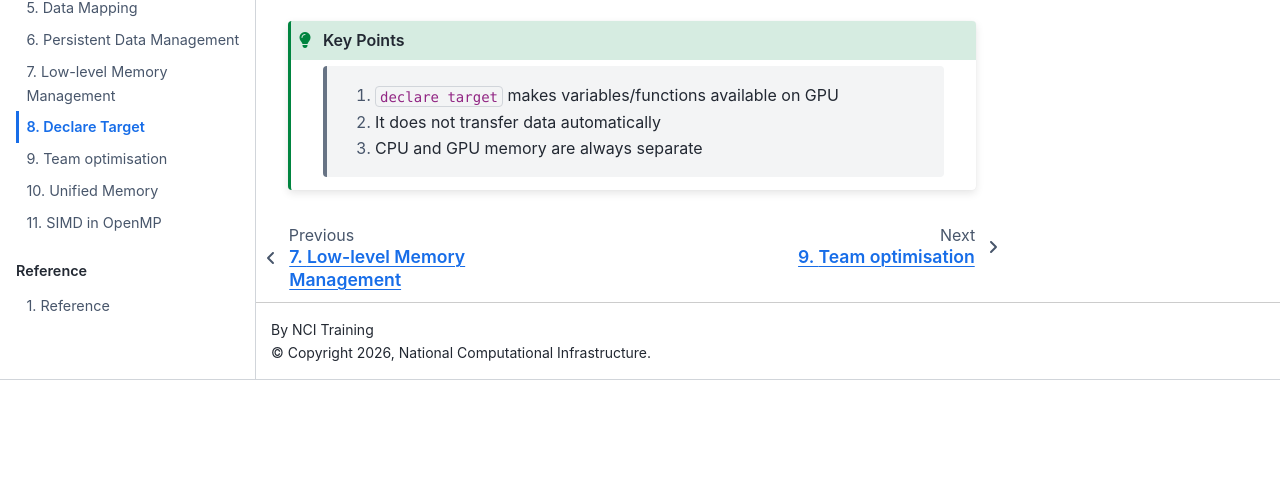
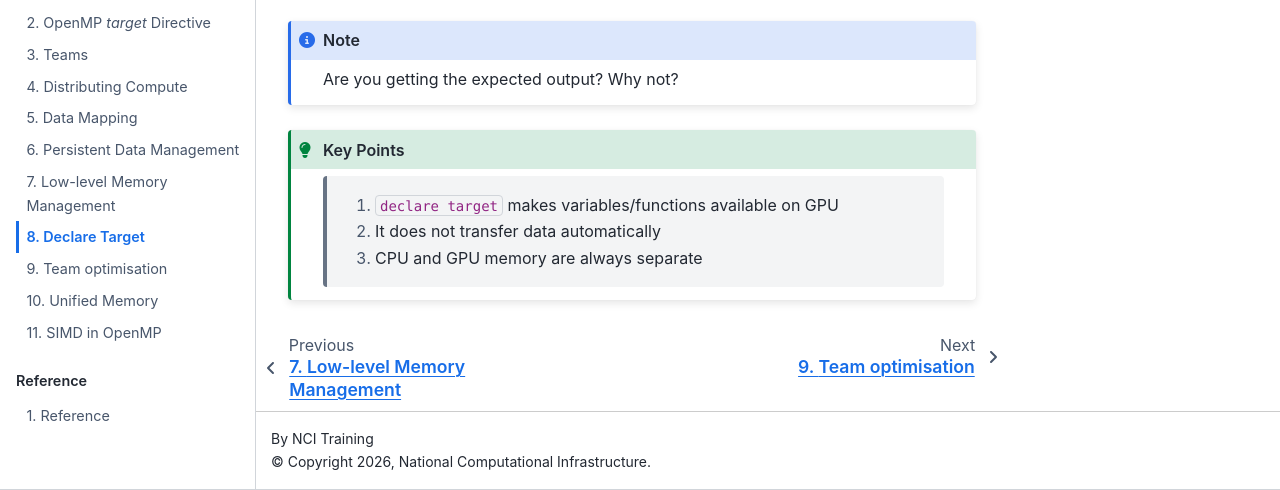
Before and after one commit to NCI900-Training-Organisation/openmp-offload, a Sphinx documentation site: the page built from docs/source/tutorial/declare.rst, in a window 1280 px wide and 900 px high, scrolled down 821 px, cut to the strip 410-900 px from the top of the window. Built offline with Sphinx 7.4.7 and the Sphinx Book theme 1.1.4, drawn with Linux system fonts in a browser that asks for light colours; before the commit the page ends 1611 px from its top, so only the background shows below that.

Commit message:
docs: exercise questions updated for declare directive

```diff
--- a/docs/source/tutorial/declare.rst
+++ b/docs/source/tutorial/declare.rst
@@ -59,6 +59,10 @@
    :language: c
    :linenos:
 
+.. note::
+
+    Are you getting the expected output? Why not?
+
 
 .. admonition:: Key Points
    :class: hint
```
